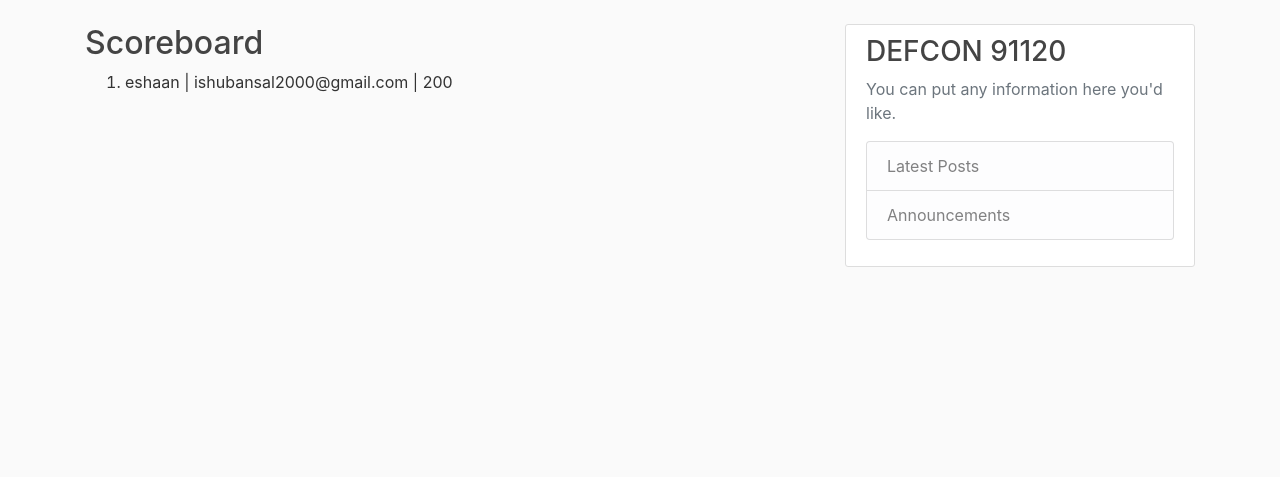
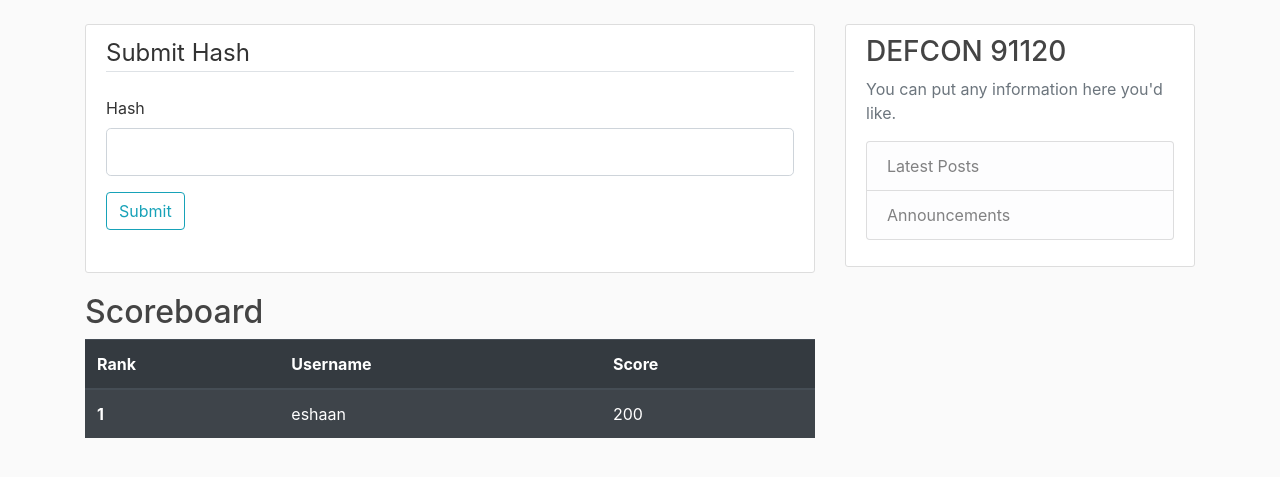
Before and after one commit to abs0lut3pwn4g3/RTB-CTF-Framework, a Flask app: page /machine in a window 1280 px wide. Shown: the part 56-533 px from the top of the page. Run offline with Flask 2, Linux system fonts and the light colour scheme; a user stored in the database is signed in; data comes from the database, SQL or seed files in the repository; both versions use the stored data as it was after the commit; some libraries are stand-ins or nearby versions.

Commit message:
added submithash func, scoreboard prettified

```diff
--- a/FlaskRTBCTF/forms.py
+++ b/FlaskRTBCTF/forms.py
@@ -19,3 +19,8 @@ class LoginForm(FlaskForm):
     password = PasswordField('Password', validators=[DataRequired()])
     remember = BooleanField('Remember Me')
     submit = SubmitField('Login')
+
+class SubmitHashForm(FlaskForm):
+    hash = StringField('Hash',
+                        validators=[DataRequired(), Length(min=5, max=20)])
+    submit = SubmitField('Submit')
--- a/FlaskRTBCTF/routes.py
+++ b/FlaskRTBCTF/routes.py
@@ -2,7 +2,7 @@
 
 from flask import render_template, url_for, flash, redirect, request
 from FlaskRTBCTF import app, db, bcrypt
-from FlaskRTBCTF.forms import RegistrationForm, LoginForm
+from FlaskRTBCTF.forms import RegistrationForm, LoginForm, SubmitHashForm
 from FlaskRTBCTF.models import User
 from flask_login import login_user, current_user, logout_user, login_required
 
@@ -11,10 +11,20 @@ from flask_login import login_user, current_user, logout_user, login_required
 def home():
     return render_template('home.html')
 
-@app.route("/machine")
+@app.route("/machine", methods=['GET', 'POST'])
 def machine():
+    if not current_user.is_authenticated:
+        return redirect(url_for('login'))
     users_sorted_by_score = User.query.order_by(User.score).all()
-    return render_template('machine.html', users=users_sorted_by_score)
+    form = SubmitHashForm()
+    if form.validate_on_submit():
+        if form.hash.data == 'root-hash-xxx-xxxx':
+            flash('Correct Hash, congrats!', 'success')
+            current_user.score = current_user.score+50
+            db.session.commit()
+        else:
+            flash('Wrong Hash', 'danger')
+    return render_template('machine.html', users=users_sorted_by_score, form=form)
 
 
 ''' Register/login/logout management '''
@@ -23,6 +33,7 @@ def machine():
 @app.route("/register", methods=['GET', 'POST'])
 def register():
     if current_user.is_authenticated:
+        flash('Already Authenticated', 'info')
         return redirect(url_for('home'))
     form = RegistrationForm()
     if form.validate_on_submit():
@@ -38,6 +49,7 @@ def register():
 @app.route("/login", methods=['GET', 'POST'])
 def login():
     if current_user.is_authenticated:
+        flash('Already Authenticated', 'info')
         return redirect(url_for('home'))
     form = LoginForm()
     if form.validate_on_submit():
--- a/FlaskRTBCTF/templates/machine.html
+++ b/FlaskRTBCTF/templates/machine.html
@@ -1,12 +1,50 @@
 {% extends "layout.html" %}
 {% block content %}
+    <div class="content-section">
+        <form method="POST" action="">
+            {{ form.hidden_tag() }}
+            <fieldset class="form-group">
+                <legend class="border-bottom mb-4">Submit Hash</legend>
+                <div class="form-group">
+                    {{ form.hash.label(class="form-control-label") }}
+                    {% if form.hash.errors %}
+                        {{ form.hash(class="form-control form-control-lg is-invalid") }}
+                        <div class="invalid-feedback">
+                            {% for error in form.hash.errors %}
+                                <span>{{ error }}</span>
+                            {% endfor %}
+                        </div>
+                    {% else %}
+                        {{ form.hash(class="form-control form-control-lg") }}
+                    {% endif %}
+                </div>
+                <div class="form-group">
+                    {{ form.submit(class="btn btn-outline-info") }}
+                </div>
+            </form>
+        </div>
     {% if users %}
         <h2>Scoreboard</h2>
-        <ol>
-        {% for user in users %}
-            <li>{{ user.username }} | {{ user.email }} | {{ user.score }}</li>
-        {% endfor %}
-        </ol>
+        <div class="table-responsive">
+            <table class="table table-striped table-dark table-hover">
+                <thead>
+                <tr>
+                    <th scope="col">Rank</th>
+                    <th scope="col">Username</th>
+                    <th scope="col">Score</th>
+                </tr>
+                </thead>
+                <tbody>
+                {% for user in users %}
+                    <tr>
+                        <th scope="row">{{ loop.index }}</th>
+                        <td>{{ user.username }}</td>
+                        <td>{{ user.score }}</td>
+                    </tr>
+                {% endfor %}
+                </tbody>
+            </table>
+        </div>
     {% endif %}
 
 {% endblock content %}
```
Also changed, not shown: FlaskRTBCTF/site.db.
